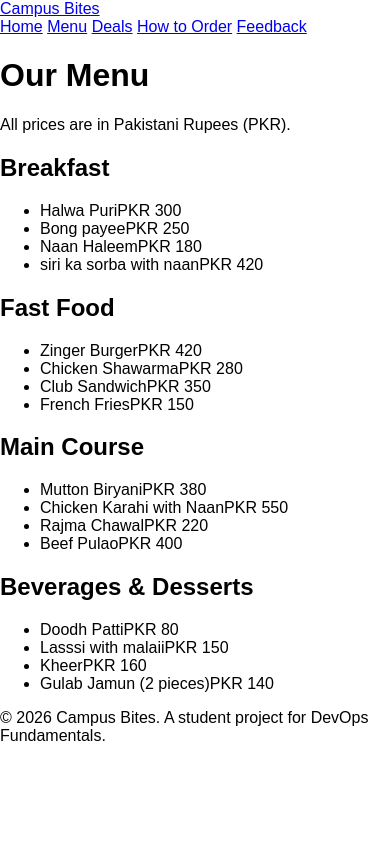
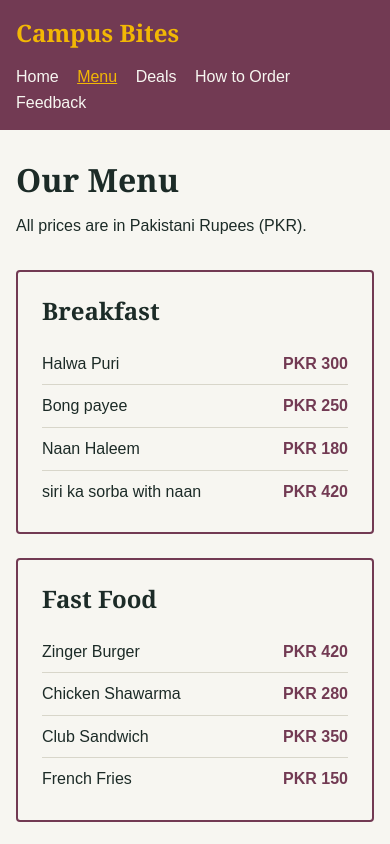
Before and after one commit to batkk007/campus-cafeteria, a plain HTML site: page src/menu.html in a window 390 px wide. Shown: the top 844 px of the page. Drawn offline with Linux system fonts and the light colour scheme.

Commit message:
style(menu): add menu styles and mobile media query

```diff
--- a/styles/style.css
+++ b/styles/style.css
@@ -1,5 +1,5 @@
-/*Shared Styles sheet*/
-/* tawaja here members: add your page styles under your own comment header below. */
+/* ===== Shared Styles ===== */
+/* Members tawja here ye shared banaii hy take conflicts aye: add your page styles under your own comment header below. */
 
 body {
   font-family: Arial, sans-serif;
@@ -7,10 +7,11 @@ body {
   padding: 0;
 }
 
-/* KHADIJA-ARSHAD(HOME PAGE) */
+
+/* =Home Page (Khadija Arshad)  */
 .home-body {
   background: #f7f6f1;
-  color: #723a53;
+  color: #1c2b27;
   line-height: 1.6;
 }
 
@@ -160,7 +161,136 @@ body {
     padding: 16px;
   }
 }
-/* saadk(MENU PAGE)/
-/* saadj(DEALS PAGE)/
-/* hira(ORDER PAGE)/
-/*aiman (FEEDBACK PAGE)/
+
+/* Menu Page (Saad Bin Khalid) */
+.menu-body {
+  background: #f7f6f1;
+  color: #1c2b27;
+  line-height: 1.6;
+}
+
+.menu-header {
+  display: flex;
+  flex-wrap: wrap;
+  align-items: center;
+  justify-content: space-between;
+  gap: 12px;
+  padding: 16px 32px;
+  background: #723a53;
+}
+
+.menu-brand {
+  font-family: Georgia, serif;
+  font-size: 1.5rem;
+  font-weight: bold;
+  color: #f2b705;
+  text-decoration: none;
+}
+
+.menu-nav a {
+  margin-left: 20px;
+  color: #f7f6f1;
+  text-decoration: none;
+}
+
+.menu-nav a:hover,
+.menu-nav a[aria-current="page"] {
+  color: #f2b705;
+  text-decoration: underline;
+}
+
+.menu-main {
+  max-width: 960px;
+  margin: 0 auto;
+  padding: 40px 24px 56px;
+}
+
+.menu-main h1 {
+  margin: 0 0 8px;
+  font-family: Georgia, serif;
+  font-size: 2.5rem;
+}
+
+.menu-intro {
+  margin: 0 0 32px;
+}
+
+.menu-grid {
+  display: grid;
+  grid-template-columns: repeat(2, 1fr);
+  gap: 24px;
+}
+
+.menu-category {
+  padding: 20px 24px;
+  border: 2px solid #723a53;
+  border-radius: 4px;
+}
+
+.menu-category h2 {
+  margin: 0 0 12px;
+  font-family: Georgia, serif;
+}
+
+.menu-list {
+  margin: 0;
+  padding: 0;
+  list-style: none;
+}
+
+.menu-list li {
+  display: flex;
+  justify-content: space-between;
+  gap: 16px;
+  padding: 8px 0;
+  border-bottom: 1px solid #d8d6ca;
+}
+
+.menu-list li:last-child {
+  border-bottom: none;
+}
+
+.menu-price {
+  font-weight: bold;
+  white-space: nowrap;
+  color: #723a53;
+}
+
+.menu-footer {
+  padding: 20px;
+  background: #723a53;
+  color: #f7f6f1;
+  text-align: center;
+}
+
+.menu-footer p {
+  margin: 0;
+}
+
+@media (max-width: 700px) {
+  .menu-header {
+    padding: 14px 16px;
+  }
+
+  .menu-nav a {
+    margin: 0 14px 0 0;
+  }
+
+  .menu-main {
+    padding: 24px 16px 40px;
+  }
+
+  .menu-main h1 {
+    font-size: 2rem;
+  }
+
+  .menu-grid {
+    grid-template-columns: 1fr;
+  }
+}
+
+/* Deals Page (Muhammad Saad Javed)  */
+
+/*  Order Page (Hira Khan) */
+
+/*  Feedback Page (Aiman)  */
```
